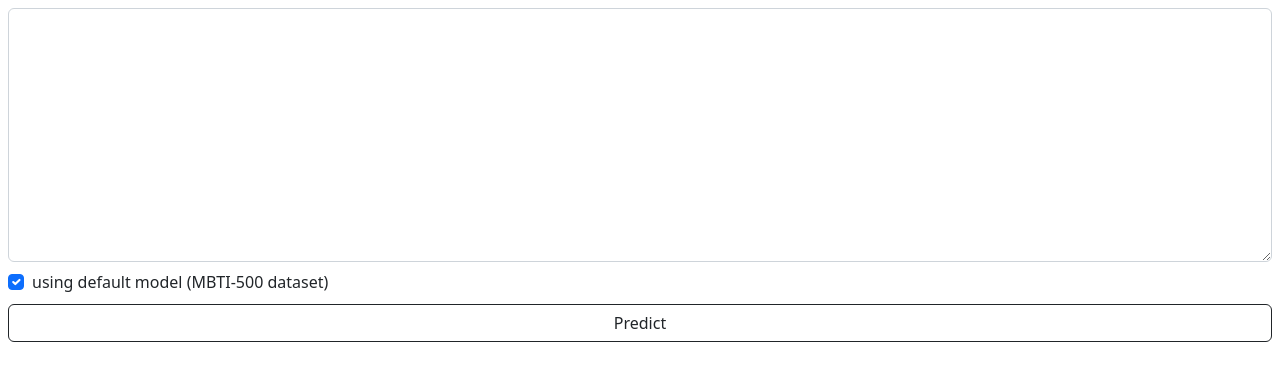
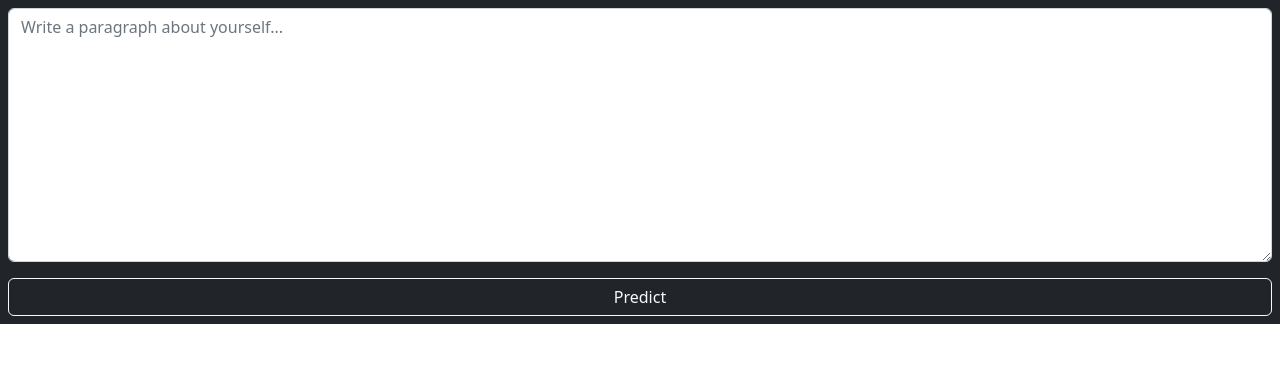
Before and after one commit to Proto007/MBTI-predictor, a Django app: page / in a window 1280 px wide. Shown: the part 88-469 px from the top of the page. Run offline with Django 4.2, Linux system fonts and the light colour scheme; some libraries are stand-ins or nearby versions.

Commit message:
feat: always use the default model

```diff
--- a/mbti_predictor/mbti_predictor/views.py
+++ b/mbti_predictor/mbti_predictor/views.py
@@ -16,7 +16,6 @@ class Predict(APIView):
 
     def post(self, request):
         query_text = str(request.data["query_text"])
-        using_default = bool(request.data.get("using_default", False))
         p_tags = {
             "INTJ": "THE ARCHITECT",
             "INTP": "THE LOGICIAN",
@@ -55,7 +54,7 @@ class Predict(APIView):
         }
         response = requests.post(
             request.build_absolute_uri(reverse("classification:classify-list")),
-            json={"query_text": query_text, "use_default": using_default},
+            json={"query_text": query_text, "use_default": True},
         )
         if response.status_code == 200:
             types = str(response.json()["prediction"]).split()
--- a/mbti_predictor/templates/homepage.html
+++ b/mbti_predictor/templates/homepage.html
@@ -63,24 +63,18 @@
                             <h5 class="card-title"> {{ p.tag }} </h5>
                             <p class="card-text">{{ p.description }}</p>
                         </div>
-                        <a href={{ p.link }} target="_blank" class="btn btn-outline-dark float-right">More info</a>
+                        <a href={{ p.link }} target="_blank" class="btn btn-outline-secondary float-right">More info</a>
                     </div>
                 {% endfor %}
             </div>
         </div>
     {% else %}
-        <form method="post">
+        <form method="post" class="text-bg-dark">
             <div class="form-group p-2">
-                <textarea class="form-control" name="query_text" rows="10" required></textarea>
-            </div>
-            <div class="form-check">
-                <label class="form-check-label px-2">
-                    <input type="checkbox" class="form-check-input" name="using_default" checked>
-                    using default model (MBTI-500 dataset)
-                </label>
+                <textarea class="form-control" name="query_text" rows="10" placeholder="Write a paragraph about yourself..." required></textarea>
             </div>
             <div class="d-grid gap-2 p-2">
-                <button type="submit" class="btn btn-outline-dark">
+                <button type="submit" class="btn btn-outline-light">
                     Predict
                 </button>
             </div>
```
